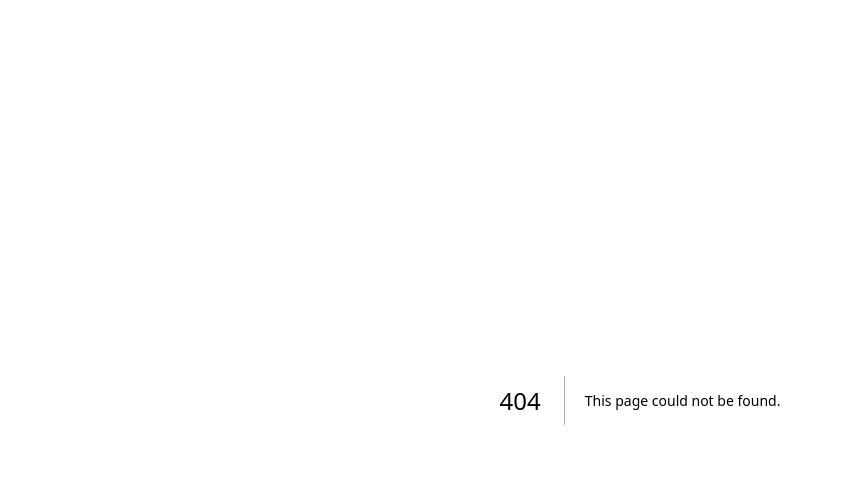
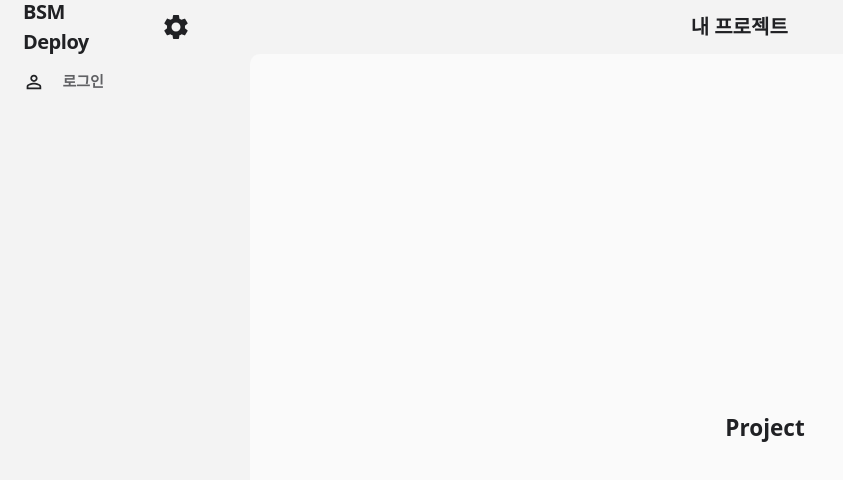
Before and after one commit to BSM-Deploy/BSM-Deploy-Frontend, a Next.js app: page /project in a window 1280 px wide. Before the commit this address had no page. Shown: the top 480 px of the page, without its empty margins (0-843 px from the left). Built offline with nearby package versions, Linux system fonts and the light colour scheme.

Commit message:
FEAT :: 파일 구조 변경, title

```diff
--- a/components/layout/Header.tsx
+++ b/components/layout/header/Header.tsx
@@ -3,14 +3,16 @@ import React from "react";
 import { Settings } from "@mui/icons-material";
 import { settingModalState } from "@/store/atoms/modals/settingModal";
 import { useRecoilState } from "recoil";
+import { titleState } from "@/store/atoms/layout/title";
 
 function Header() {
   const [settingModal, setSettingModal] = useRecoilState(settingModalState);
+  const [title, setTitle] = useRecoilState(titleState);
   return (
     <header className="z-50 dark:bg-black bg-lightBackground p-[5px] h-[54px] flex items-center gap-2 fixed top-0 w-full">
       <Link
         href="/"
-        className="gray-button text-[2rem] font-bold h-full tracking-tight px-[1.8rem]"
+        className="gray-button text-[2rem] font-bold h-full tracking-tight px-[1.8rem] w-[144.48px]"
       >
         BSM Deploy
       </Link>
@@ -20,6 +22,9 @@ function Header() {
       >
         <Settings className="dark:text-textLightGray !text-5xl" />
       </div>
+      <div className="dark:text-textLightGray text-center w-[calc(100%-198.48px)] text-[2rem] font-bold cursor-default">
+        {title}
+      </div>
     </header>
   );
 }
--- a/components/layout/main/index.tsx
+++ b/components/layout/section/main/index.tsx
@@ -2,7 +2,7 @@ import ArrowForwardIcon from "@mui/icons-material/ArrowForward";
 
 export default function Main() {
   return (
-    <div className="rounded-tl-2xl absolute top-[5.4rem] left-[25rem] bg-lightBack dark:bg-darkGray flex items-center justify-center flex-col w-[calc(100vw-25rem)] h-[calc(100vh-5.4rem)] font-bold text-4xl dark:text-white">
+    <div className="main-section">
       <h1 className="text-[7rem] mb-[12rem]">BSM Deploy</h1>
       <p className="mb-6">
         BSM Deploy는 정적/동적 사이트, 백엔드 프로젝트의 배포를 도와주는
--- /dev/null
+++ b/components/layout/section/project/index.tsx
@@ -0,0 +1,13 @@
+import { titleState } from "@/store/atoms/layout/title";
+import React, { useEffect } from "react";
+import { useRecoilState } from "recoil";
+
+function ProjectSection() {
+  const [title, setTitle] = useRecoilState(titleState);
+  useEffect(() => {
+    setTitle("내 프로젝트");
+  }, []);
+  return <div className="main-section">Project</div>;
+}
+
+export default ProjectSection;
--- a/pages/index.tsx
+++ b/pages/index.tsx
@@ -1,7 +1,7 @@
-import Header from "@/components/layout/Header";
+import Header from "@/components/layout/header/Header";
 import Sidebar from "@/components/layout/sidebar/Sidebar";
 import React, { useEffect, useState } from "react";
-import Main from "@/components/layout/main";
+import Main from "@/components/layout/section/main";
 import { useMutation } from "react-query";
 import { refresh } from "@/utils/api/auth";
 import { AxiosError, AxiosResponse } from "axios";
--- /dev/null
+++ b/pages/project/index.tsx
@@ -0,0 +1,16 @@
+import Header from "@/components/layout/header/Header";
+import ProjectSection from "@/components/layout/section/project";
+import Sidebar from "@/components/layout/sidebar/Sidebar";
+import React from "react";
+
+function Project() {
+  return (
+    <>
+      <Header />
+      <Sidebar />
+      <ProjectSection />
+    </>
+  );
+}
+
+export default Project;
--- /dev/null
+++ b/store/atoms/layout/title.tsx
@@ -0,0 +1,6 @@
+import { atom } from "recoil";
+
+export const titleState = atom<string>({
+  key: "TitleState",
+  default: "",
+});
--- a/styles/globals.css
+++ b/styles/globals.css
@@ -16,4 +16,7 @@
   .gray-button {
     @apply active:scale-90 dark:hover:bg-darkHover hover:bg-lightHover duration-250 rounded-xl dark:text-textLightGray cursor-pointer inline-flex items-center justify-center;
   }
+  .main-section {
+    @apply rounded-tl-2xl absolute top-[5.4rem] left-[25rem] bg-lightBack dark:bg-darkGray flex items-center justify-center flex-col w-[calc(100vw-25rem)] h-[calc(100vh-5.4rem)] font-bold text-4xl dark:text-white;
+  }
 }
```
